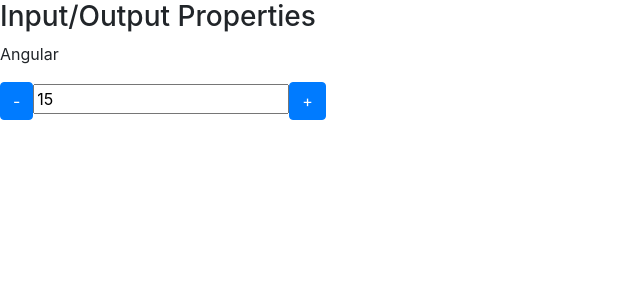
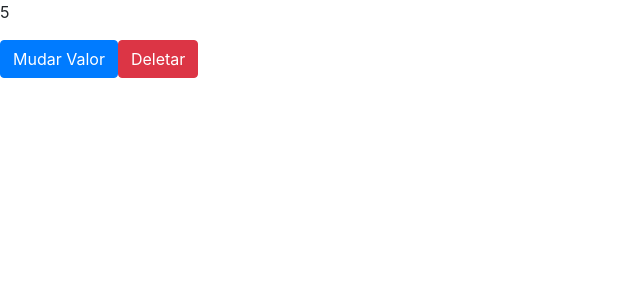
Before and after one commit to wslmacieira/curso-angular, an Angular app in the folder data-binding/: page / in a window 1280 px wide. Shown: the top 300 px of the page, without its empty margins (0-640 px from the left). Built offline with nearby package versions, Linux system fonts and the light colour scheme.

Commit message:
Ciclo de vida do Componente

```diff
--- a/data-binding/src/app/app.component.html
+++ b/data-binding/src/app/app.component.html
@@ -1 +1,4 @@
-<app-data-binding></app-data-binding>
+<!-- <app-data-binding></app-data-binding> -->
+<app-ciclo [valorInicial]="valor" *ngIf="!deletarCiclo"></app-ciclo>
+<button class="btn btn-primary" (click)="mudarValor()">Mudar Valor</button>
+<button class="btn btn-danger" (click)="destruirCiclo()">Deletar</button>
--- a/data-binding/src/app/app.component.ts
+++ b/data-binding/src/app/app.component.ts
@@ -6,5 +6,15 @@ import { Component } from '@angular/core';
   styleUrls: ['./app.component.css']
 })
 export class AppComponent {
-  title = 'data-binding';
+  valor =  5;
+
+  deletarCiclo = false;
+
+  mudarValor(): void {
+    this.valor++;
+  }
+
+  destruirCiclo(): void {
+    this.deletarCiclo = true;
+  }
 }
--- a/data-binding/src/app/app.module.ts
+++ b/data-binding/src/app/app.module.ts
@@ -7,13 +7,15 @@ import { FormsModule } from '@angular/forms';
 import { MeuFormModule } from './meu-form/meu-form.module';
 import { InputPropertyComponent } from './input-property/input-property.component';
 import { OutputPropertyComponent } from './output-property/output-property.component';
+import { CicloComponent } from './ciclo/ciclo.component';
 
 @NgModule({
   declarations: [
     AppComponent,
     DataBindingComponent,
     InputPropertyComponent,
-    OutputPropertyComponent
+    OutputPropertyComponent,
+    CicloComponent
   ],
   imports: [
     BrowserModule,
--- /dev/null
+++ b/data-binding/src/app/ciclo/ciclo.component.html
@@ -0,0 +1 @@
+<p>{{ valorInicial }}</p>
--- /dev/null
+++ b/data-binding/src/app/ciclo/ciclo.component.ts
@@ -0,0 +1,62 @@
+import {
+  Component,
+  OnChanges,
+  OnInit,
+  DoCheck,
+  AfterContentInit,
+  AfterContentChecked,
+  AfterViewInit,
+  AfterViewChecked,
+  OnDestroy, Input } from '@angular/core';
+
+// tslint:disable-next-line: no-conflicting-lifecycle
+@Component({
+  selector: 'app-ciclo',
+  templateUrl: './ciclo.component.html',
+  styleUrls: ['./ciclo.component.css']
+})
+export class CicloComponent implements OnChanges, OnInit,
+DoCheck, AfterContentInit, AfterContentChecked,
+AfterViewInit, AfterViewChecked, OnDestroy {
+
+  @Input() valorInicial = 10;
+  constructor() {
+    this.log('construtor');
+   }
+
+  ngOnInit(): void {
+    this.log('ngOnInit');
+  }
+  ngOnChanges(): void {
+    this.log('ngOnchange');
+  }
+
+  ngDoCheck(): void {
+    this.log('ngDoCheck');
+  }
+
+  ngAfterContentInit(): void {
+    this.log('ngAfterContentInit');
+  }
+
+  ngAfterContentChecked(): void {
+    this.log('ngAfterContentChecked');
+  }
+
+  ngAfterViewInit(): void {
+    this.log('ngAfterViewInit');
+  }
+
+  ngAfterViewChecked(): void {
+    this.log('ngAfterViewChecked');
+  }
+
+  ngOnDestroy(): void {
+    this.log('ngOnDestroy');
+  }
+
+  private log(hook: string): void {
+    console.log(hook);
+  }
+
+}
```
Also changed, not shown: data-binding/src/app/ciclo/ciclo.component.css (added), 1 other file (tests, documents, lock files or other folders).
